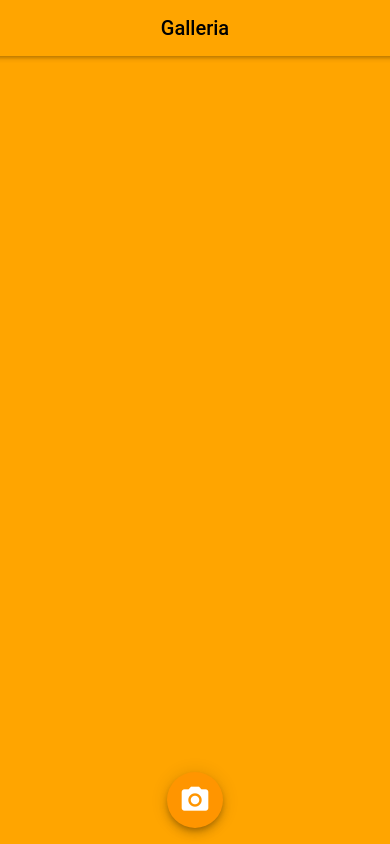
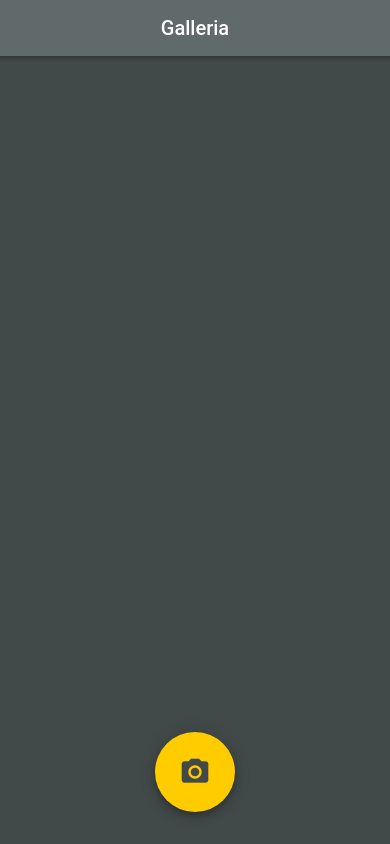
Before and after one commit to DonCastillo/Galleria, a website: page www/index.html in a window 390 px wide. Drawn offline with Linux system fonts and the light colour scheme; some packages are replaced by stand-ins of ours.

Commit message:
customized css

```diff
--- a/www/css/index.css
+++ b/www/css/index.css
@@ -1,3 +1,21 @@
+:root {
+    --f7-theme-color:  #616a6b ;
+    --f7-theme-color-rgb:  97, 106, 107;
+    --f7-theme-color-shade:  #424949;
+    --f7-theme-color-tint: #7f8c8d;
+    --f7-bars-bg-color: var(--f7-theme-color);
+    --f7-bars-text-color: #fff;
+    --f7-fab-size:80px;
+    --f7-photobrowser-bg-color: var(--f7-theme-color-shade);
+    --f7-photobrowser-bars-bg-color: var(--f7-theme-color);
+    --f7-photobrowser-bars-text-color: #fff;
+    --f7-photobrowser-bars-link-color: #fff;
+    --button-accent: #fc0;
+}
+.page-content {
+    background-color: var(--f7-theme-color-shade);
+}
+
 .bg-warning {
     background-color: orange;
 }
@@ -17,8 +35,21 @@
 .like-button, .delete-button {
     color:unset;
 }
+.delete-button {
+    color:red;
+}
+.like-button {
+    color:#848484;
+}
+#camera-button-container {
+    background-color: var(--button-accent);
+}
+#camera-button {
+    background-color: var(--button-accent);
+    color: var(--f7-theme-color-shade);
+}
 .liked {
-    color: var(--f7-theme-color);
+    color: var(--button-accent);
 }
 .round-button {
     border-radius: 100%;
--- a/www/index.html
+++ b/www/index.html
@@ -51,7 +51,7 @@
 
                     <!-- Nav Bar -->
                     <div class="navbar">
-                        <div class="navbar-bg bg-warning"></div>
+                        <div class="navbar-bg"></div>
                         <div class="navbar-inner">
                             <div class="title text-align-center w-100">Galleria</div>
                         </div>
@@ -59,7 +59,7 @@
                     <!-- Nav Bar -->
 
                     <!-- ToolBar -->
-                    <div class="fab fab-center-bottom color-orange">
+                    <div class="fab fab-center-bottom margin-bottom">
                         <a href="#" class="fab-label-button" id="camera-button">
                             <span>
                                 <i class="icon f7-icons if-not-md">camera</i>
@@ -70,10 +70,9 @@
                     <!-- ToolBar -->
 
                     <!-- Page Content -->
-                    <div class="page-content bg-warning">
+                    <div class="page-content">
                         <div class="block">
-                           <div id="gallery" class="row no-gap">
-                           </div>
+                           <div id="gallery" class="row no-gap"></div>
                         </div>
                     </div>
                     <!-- Page Content -->
```
